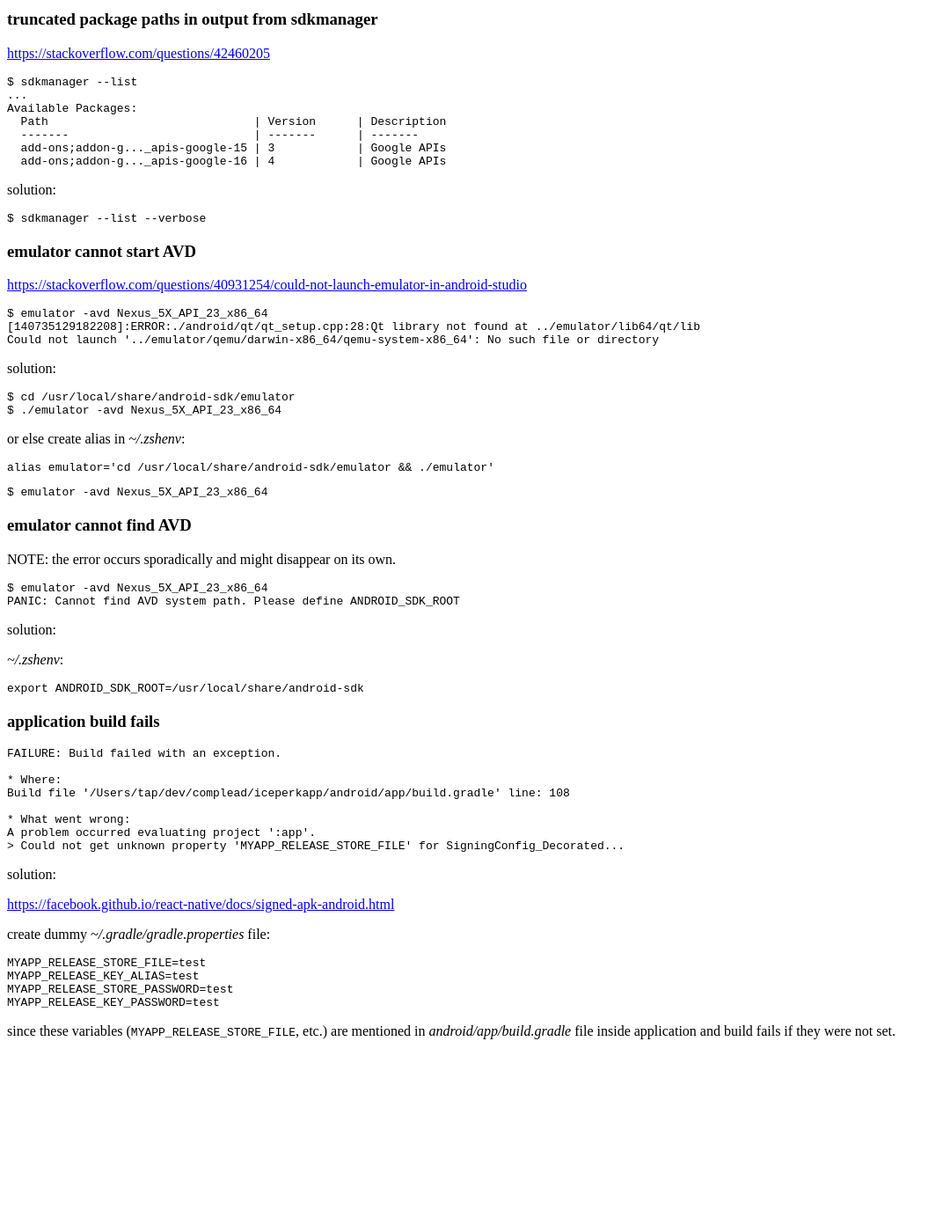
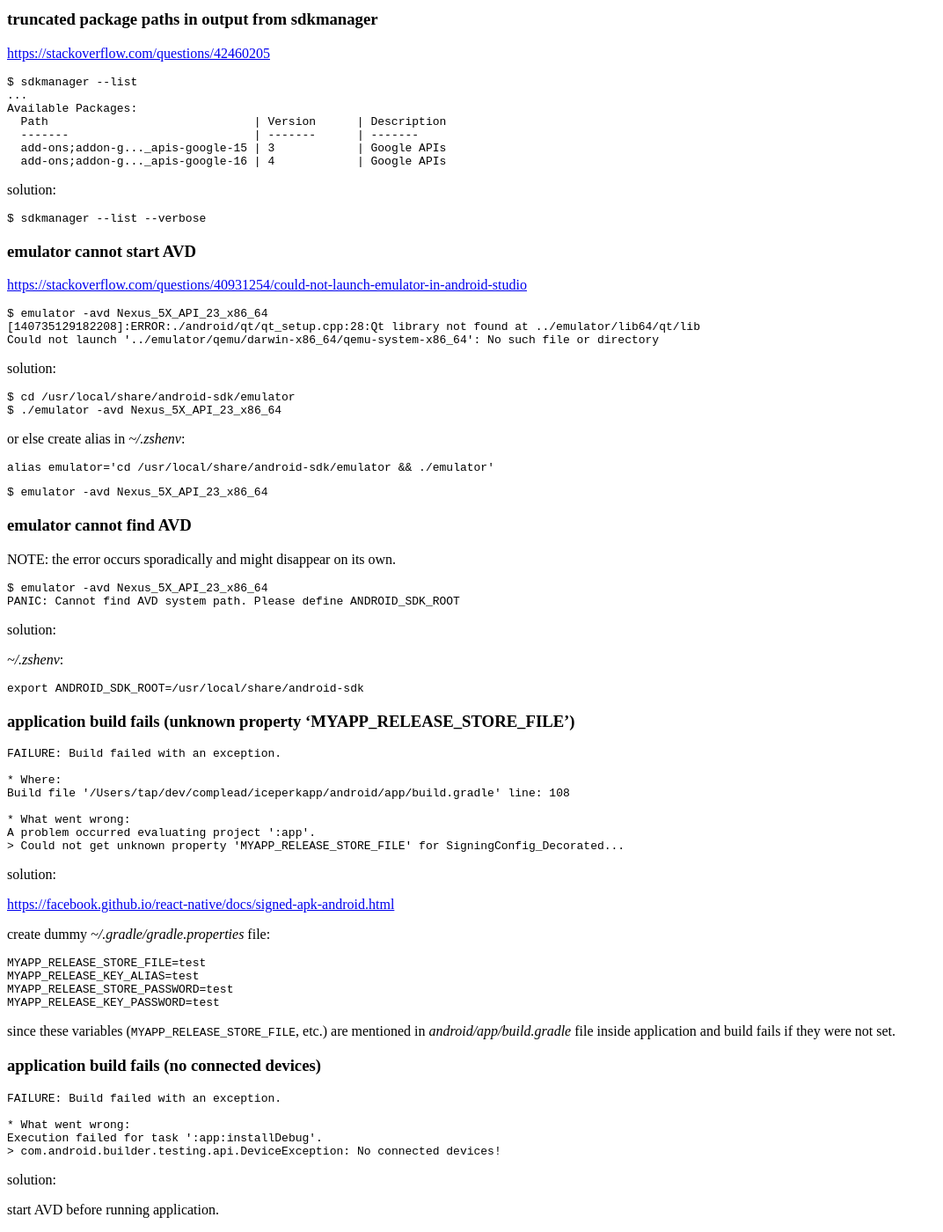
Before and after one commit to tap349/tap349.github.io, a Jekyll site: the page built from _posts/2017-05-24-react-native.md, in a window 1280 px wide and 1400 px high, scrolled down 2702 px. Shown: the whole window at 88% size, without its empty margins (0-1072 px from the left). Built offline with Jekyll 4.4.1, drawn with Linux system fonts in a browser that asks for light colours; before the commit the page ends 3899 px from its top, so only the background shows below that.

Commit message:
update 2017-05-25_02:33:29

````diff
--- a/_posts/2017-05-24-react-native.md
+++ b/_posts/2017-05-24-react-native.md
@@ -256,7 +256,7 @@ _~/.zshenv_:
 export ANDROID_SDK_ROOT=/usr/local/share/android-sdk
 ```
 
-### application build fails
+### application build fails (unknown property 'MYAPP_RELEASE_STORE_FILE')
 
 ```sh
 FAILURE: Build failed with an exception.
@@ -285,3 +285,17 @@ MYAPP_RELEASE_KEY_PASSWORD=test
 since these variables (`MYAPP_RELEASE_STORE_FILE`, etc.) are mentioned in
 _android/app/build.gradle_ file inside application and build fails if they
 were not set.
+
+### application build fails (no connected devices)
+
+```sh
+FAILURE: Build failed with an exception.
+
+* What went wrong:
+Execution failed for task ':app:installDebug'.
+> com.android.builder.testing.api.DeviceException: No connected devices!
+```
+
+solution:
+
+start AVD before running application.
````
